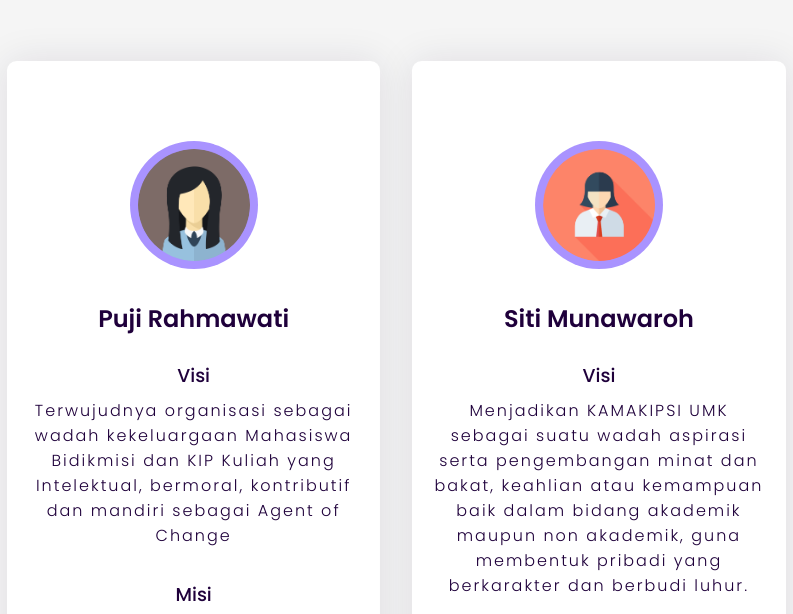
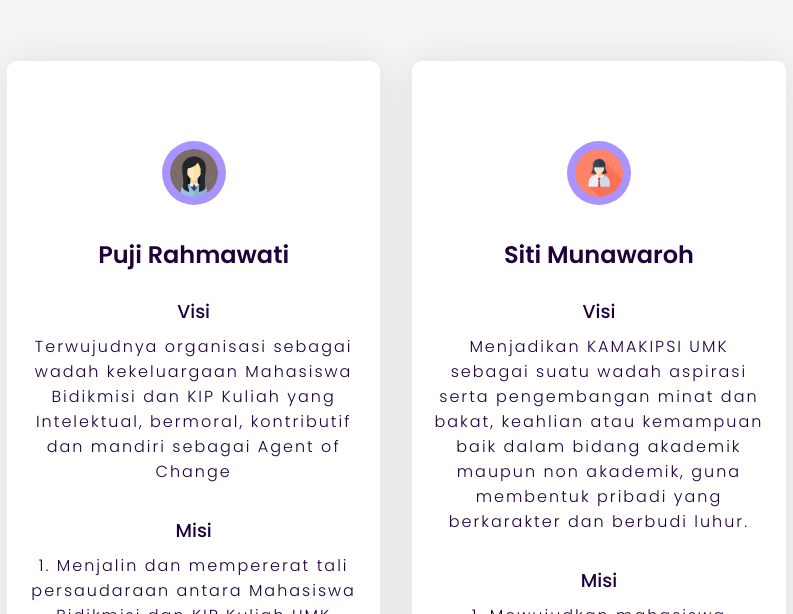
Before and after one commit to Rizalubab/kamakipsi, a plain HTML site: page index.html in a window 1280 px wide. Shown: the part 136-750 px from the top of the page, without its empty margins (41-834 px from the left). Drawn offline with Linux system fonts and the light colour scheme.

Commit message:
Update style.css

```diff
--- a/style.css
+++ b/style.css
@@ -25,7 +25,7 @@ h1 {
 }
 .card {
   box-shadow: 0 0 2.4em rgba(25, 0, 58, 0.1);
-  padding: 3.5em 1em;
+  padding: 3.5em 2em;
   border-radius: 0.6em;
   color: #1f003b;
   cursor: pointer;
@@ -33,8 +33,8 @@ h1 {
   background-color: #ffffff;
 }
 .card .img-container {
-  width: 8em;
-  height: 8em;
+  width: 4em;
+  height: 4em;
   background-color: #a993ff;
   padding: 0.5em;
   border-radius: 50%;
```
